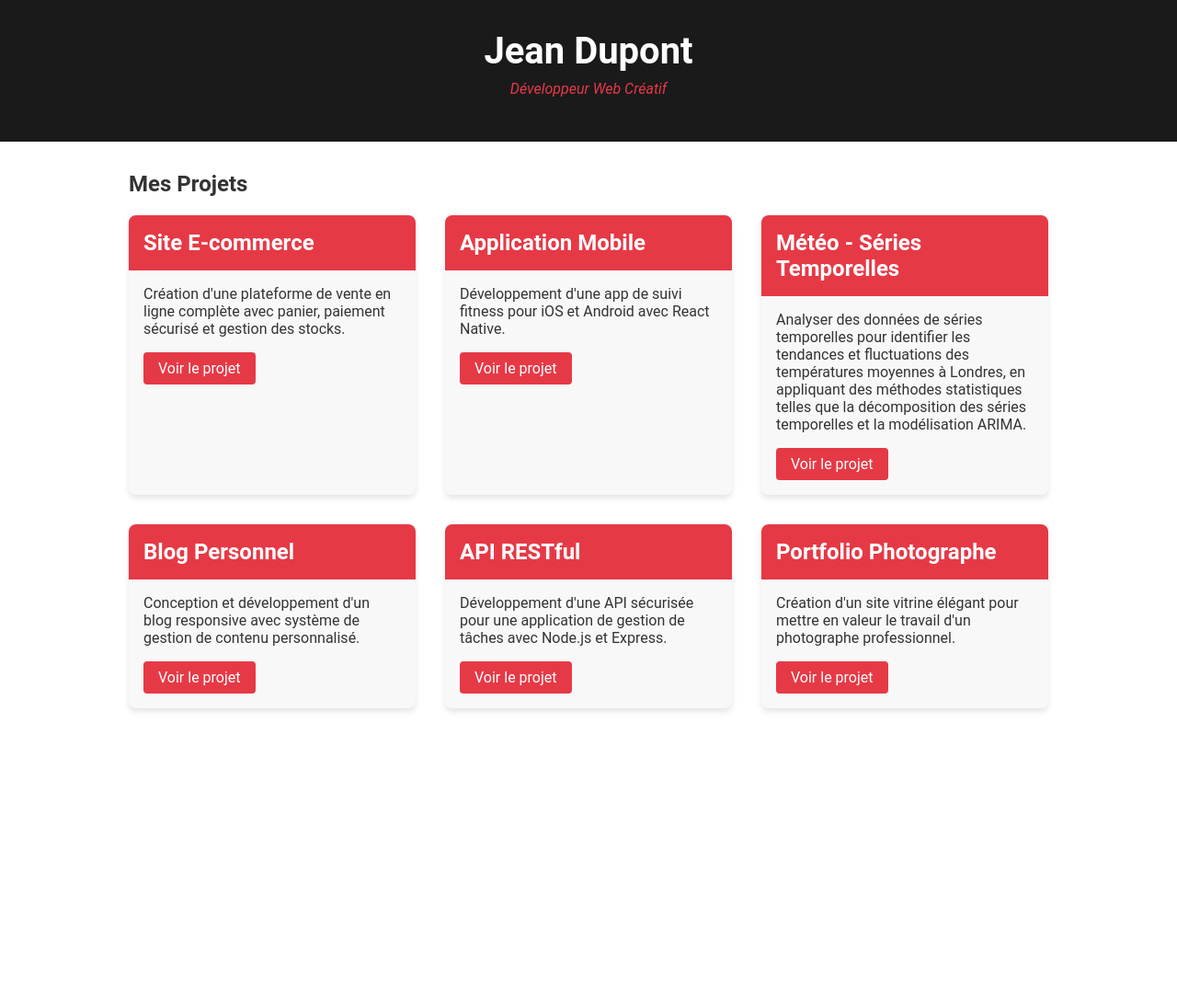
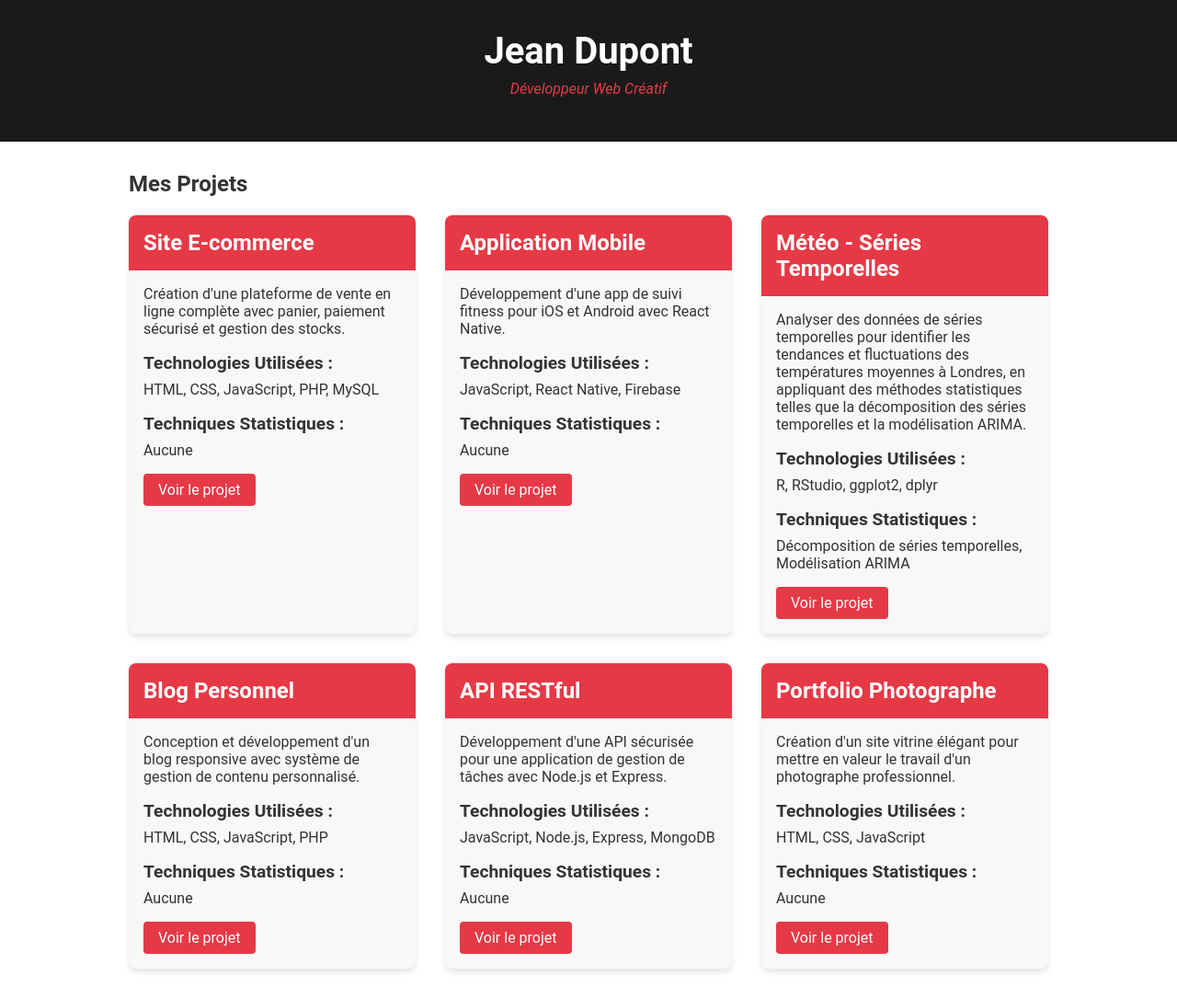
Before and after one commit to paul-lbt/mon-portfolio, a plain HTML site: page index.html in a window 1280 px wide. Shown: the whole page at 92% size. Before the commit the page ends 802 px from the top, so only its background shows below. Drawn offline with Linux system fonts and the light colour scheme.

Commit message:
initial commit

```diff
--- a/index.html
+++ b/index.html
@@ -69,6 +69,10 @@
         .project-body p {
             margin: 0 0 1rem;
         }
+        .project-body h3 {
+            margin: 1rem 0 0.5rem;
+            font-size: 1.2rem;
+        }
         .btn {
             display: inline-block;
             background-color: var(--secondary-color);
@@ -105,6 +109,10 @@
                 </div>
                 <div class="project-body">
                     <p>Création d'une plateforme de vente en ligne complète avec panier, paiement sécurisé et gestion des stocks.</p>
+                    <h3>Technologies Utilisées :</h3>
+                    <p>HTML, CSS, JavaScript, PHP, MySQL</p>
+                    <h3>Techniques Statistiques :</h3>
+                    <p>Aucune</p>
                     <a href="#" class="btn">Voir le projet</a>
                 </div>
             </div>
@@ -115,6 +123,10 @@
                 </div>
                 <div class="project-body">
                     <p>Développement d'une app de suivi fitness pour iOS et Android avec React Native.</p>
+                    <h3>Technologies Utilisées :</h3>
+                    <p>JavaScript, React Native, Firebase</p>
+                    <h3>Techniques Statistiques :</h3>
+                    <p>Aucune</p>
                     <a href="#" class="btn">Voir le projet</a>
                 </div>
             </div>
@@ -125,6 +137,10 @@
                 </div>
                 <div class="project-body">
                     <p>Analyser des données de séries temporelles pour identifier les tendances et fluctuations des températures moyennes à Londres, en appliquant des méthodes statistiques telles que la décomposition des séries temporelles et la modélisation ARIMA.</p>
+                    <h3>Technologies Utilisées :</h3>
+                    <p>R, RStudio, ggplot2, dplyr</p>
+                    <h3>Techniques Statistiques :</h3>
+                    <p>Décomposition de séries temporelles, Modélisation ARIMA</p>
                     <a href="Projet Météo.pdf" class="btn">Voir le projet</a>
                 </div>
             </div>
@@ -135,6 +151,10 @@
                 </div>
                 <div class="project-body">
                     <p>Conception et développement d'un blog responsive avec système de gestion de contenu personnalisé.</p>
+                    <h3>Technologies Utilisées :</h3>
+                    <p>HTML, CSS, JavaScript, PHP</p>
+                    <h3>Techniques Statistiques :</h3>
+                    <p>Aucune</p>
                     <a href="#" class="btn">Voir le projet</a>
                 </div>
             </div>
@@ -145,6 +165,10 @@
                 </div>
                 <div class="project-body">
                     <p>Développement d'une API sécurisée pour une application de gestion de tâches avec Node.js et Express.</p>
+                    <h3>Technologies Utilisées :</h3>
+                    <p>JavaScript, Node.js, Express, MongoDB</p>
+                    <h3>Techniques Statistiques :</h3>
+                    <p>Aucune</p>
                     <a href="#" class="btn">Voir le projet</a>
                 </div>
             </div>
@@ -155,6 +179,10 @@
                 </div>
                 <div class="project-body">
                     <p>Création d'un site vitrine élégant pour mettre en valeur le travail d'un photographe professionnel.</p>
+                    <h3>Technologies Utilisées :</h3>
+                    <p>HTML, CSS, JavaScript</p>
+                    <h3>Techniques Statistiques :</h3>
+                    <p>Aucune</p>
                     <a href="#" class="btn">Voir le projet</a>
                 </div>
             </div>
```
